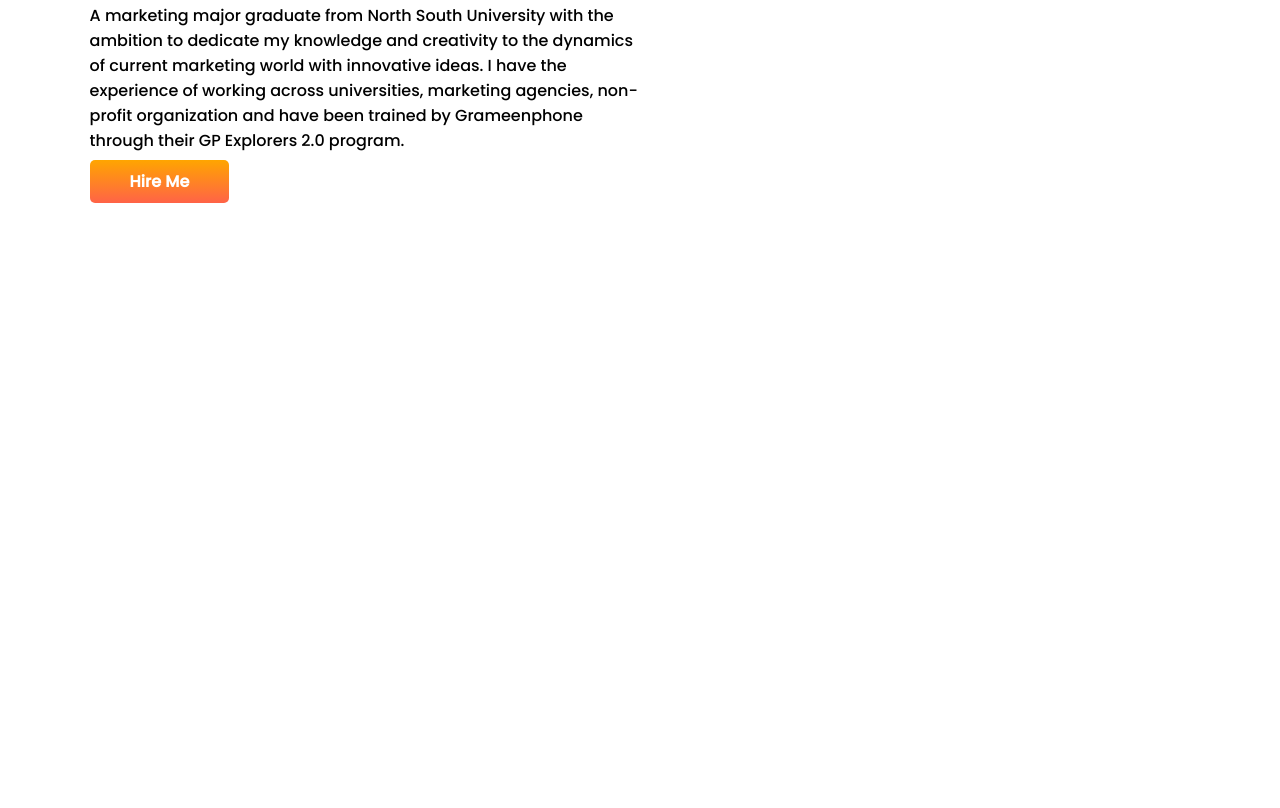
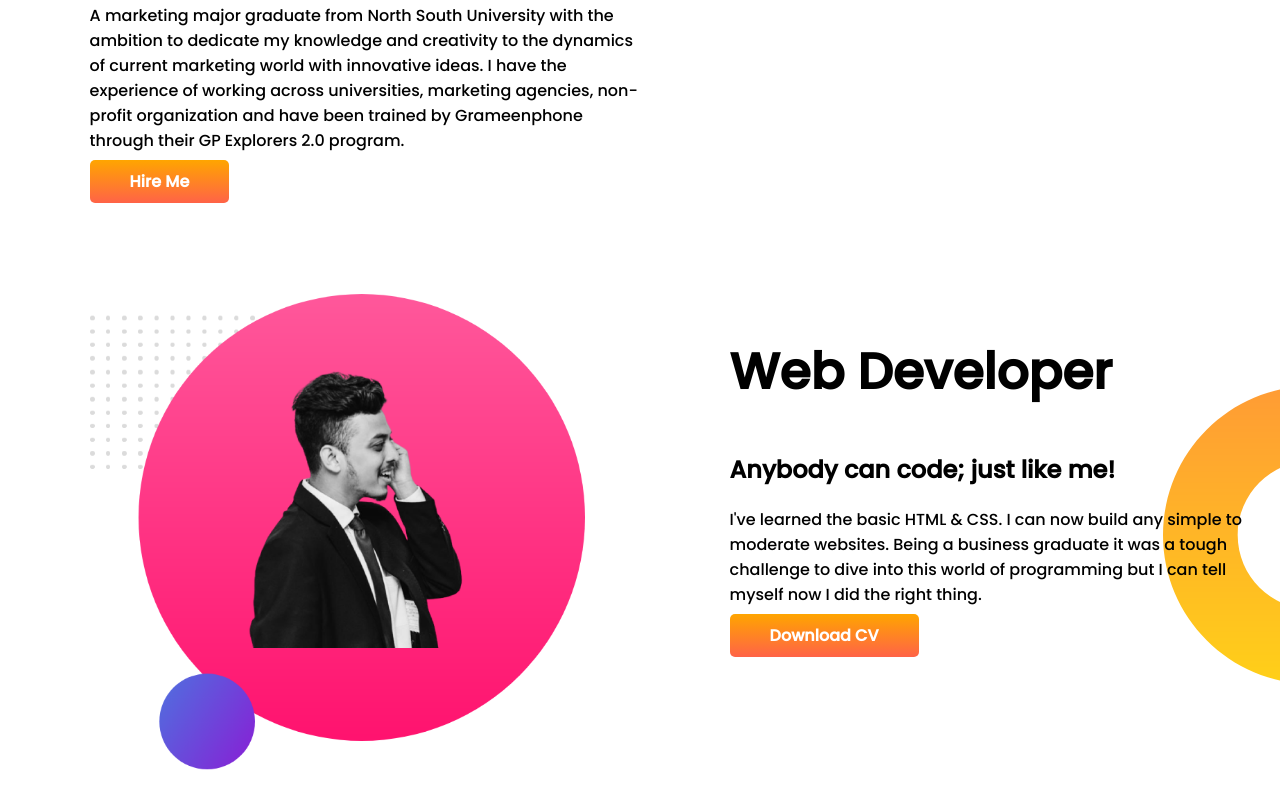
Before and after one commit to RahatRafsan/portfolio, a plain HTML site: page index.html in a window 1280 px wide. Shown: the part 540-1348 px from the top of the page. Before the commit the page ends 800 px from the top, so only its background shows below. Drawn offline with Linux system fonts and the light colour scheme.

Commit message:
second part

```diff
--- a/index.html
+++ b/index.html
@@ -33,6 +33,22 @@
             <img src="images/eshann.png" alt="">
         </div>
     </section>
+    <section class="dream-big">
+        <div class="half-width">
+            <img src="showOff/my-bg2.png" alt="">
+        </div>
+        <div class="half-width">
+            <h1>Web Developer</h1>
+            <h2>Anybody can code; just like me!</h2>
+            <p>
+                I've learned the basic HTML & CSS. I can now build any simple to moderate websites. Being a business
+                graduate it was a tough challenge to dive into this world of programming but I can tell myself now I did
+                the right thing.
+            </p>
+            <a class="link-button" target="_blank" href="">Download CV</a>
+        </div>
+
+    </section>
 
 
 </body>
--- a/style.css
+++ b/style.css
@@ -17,11 +17,13 @@ h1 {
 
 section {
     display: flex;
+    margin-bottom: 100px;
 }
 
 .half-width {
     width: 50%;
     padding-left: 7%;
+
 }
 
 
@@ -42,3 +44,9 @@ section {
     background-image: url(images/top-banner.png);
     background-repeat: no-repeat;
 }
+
+.dream-big {
+    background-image: url(images/dream-bg.png);
+    background-repeat: no-repeat;
+    background-position: right;
+}
```
Also changed, not shown: images/jhankar.png (deleted), images/jhankar2.png (deleted), showOff/my-bg2.png (added), 4 other files.
